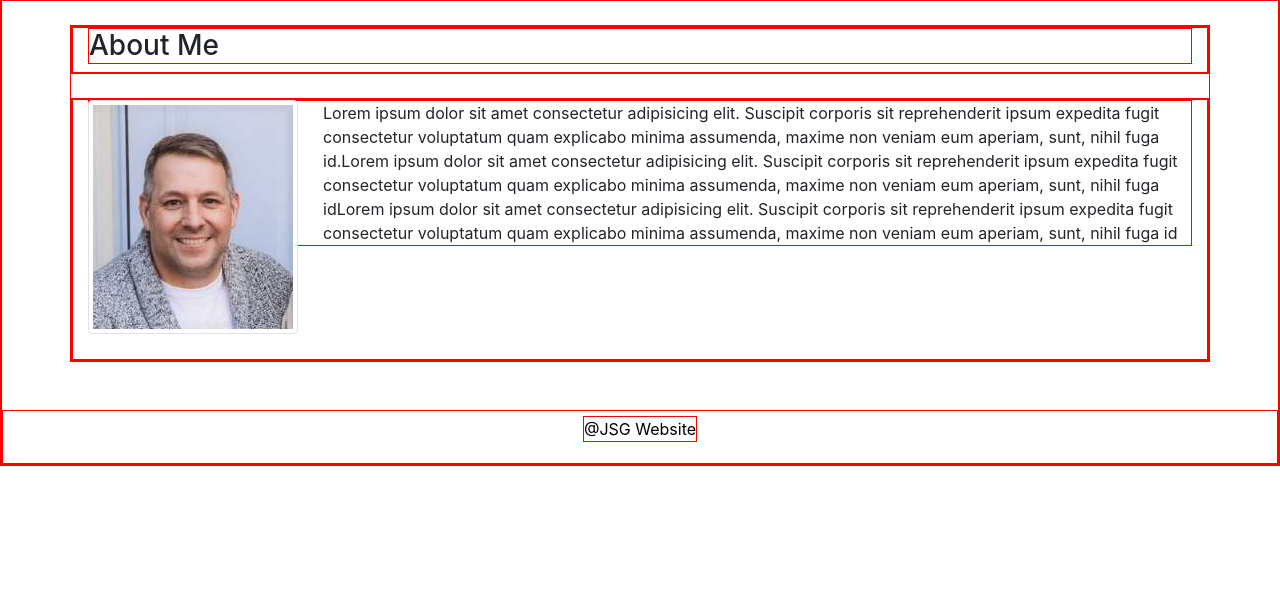
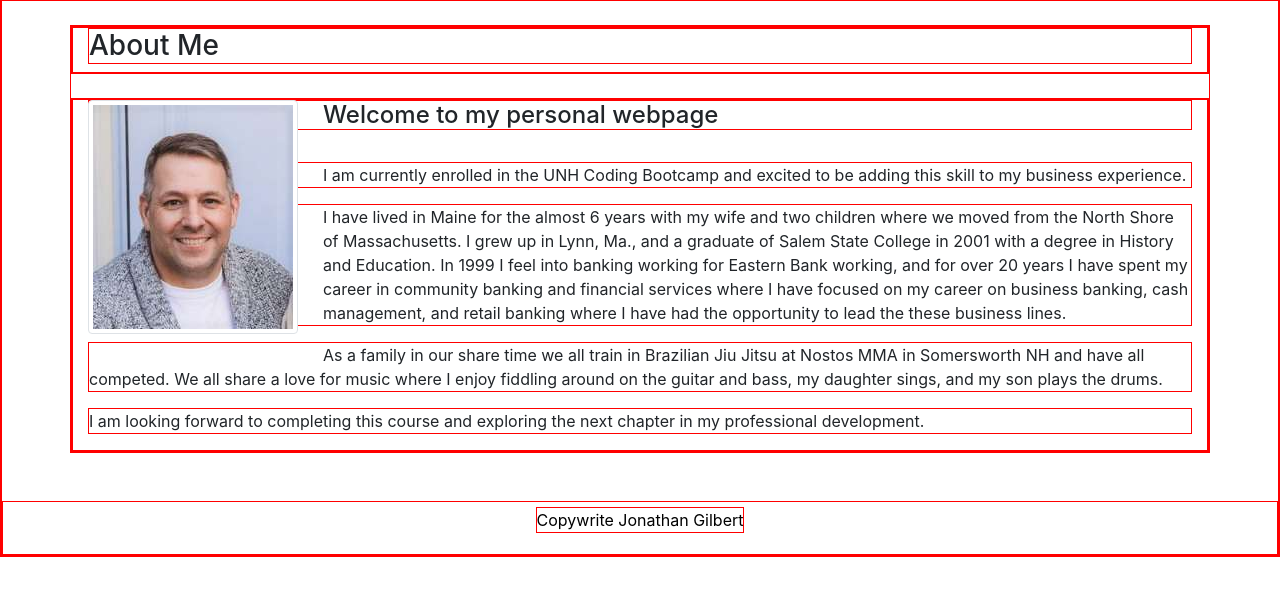
Before and after one commit to JGilb28-7/02-CSS-and-Bootstrap-RP, a plain HTML site: page index.html in a window 1280 px wide. Shown: the part 67-662 px from the top of the page. Drawn offline with nearby package versions, Linux system fonts and the light colour scheme.

Commit message:
commit bio

```diff
--- a/index.html
+++ b/index.html
@@ -48,7 +48,26 @@
       <div class="row">
         <div class="col">
           <img src="Assets/0160fb5938535fe168e09c171c8bd634300bf44cb4.jpg" alt="Picture of Jonathan" class="img-thumbnail" id="homepage-image">
-         <P>Lorem ipsum dolor sit amet consectetur adipisicing elit. Suscipit corporis sit reprehenderit ipsum expedita fugit consectetur voluptatum quam explicabo minima assumenda, maxime non veniam eum aperiam, sunt, nihil fuga id.Lorem ipsum dolor sit amet consectetur adipisicing elit. Suscipit corporis sit reprehenderit ipsum expedita fugit consectetur voluptatum quam explicabo minima assumenda, maxime non veniam eum aperiam, sunt, nihil fuga idLorem ipsum dolor sit amet consectetur adipisicing elit. Suscipit corporis sit reprehenderit ipsum expedita fugit consectetur voluptatum quam explicabo minima assumenda, maxime non veniam eum aperiam, sunt, nihil fuga id</P>
+         <h4>Welcome to my personal webpage</h4>
+          <br>
+          <p>I am currently enrolled in the UNH Coding Bootcamp and excited to be adding this skill to
+             my business experience.
+          </p>
+          <P>I have lived in Maine for the almost 6 years with my wife and two children where we moved from
+            the North Shore of Massachusetts. I grew up in Lynn, Ma., and a graduate of Salem State College
+            in 2001 with a degree in History and Education. In 1999 I feel into banking working for Eastern
+            Bank working, and for over 20 years I have spent my career in community banking and financial
+            services where I have focused on my career on business banking, cash management, and retail
+            banking where I have had the opportunity to lead the these business lines.
+          </p>
+          <P> As a family in our share time we all train in Brazilian Jiu Jitsu at Nostos MMA in
+            Somersworth NH and have all competed. We all share a love for music where I enjoy
+            fiddling around on the guitar and bass,  my daughter sings, and my son plays the drums.
+          </P>
+           <P> I am looking forward to completing this course and exploring the next chapter in my
+            professional development.
+          </P>
+
         </div>
       </div>
     </div>
@@ -56,12 +75,11 @@
   </div>
 
 </body>
-<br>
-<br>
+    <br>
+    <br>
 
-  <footer>
-       <p>@JSG Website</p>
+<footer>
+  <p>Copywrite Jonathan Gilbert</p>
+</footer>
 
-  </footer>
-</article>
 </html>
```
Also changed, not shown: style.css (+0 -30 lines), Assets/logo_linkedin_93x21_v2.png (added).
